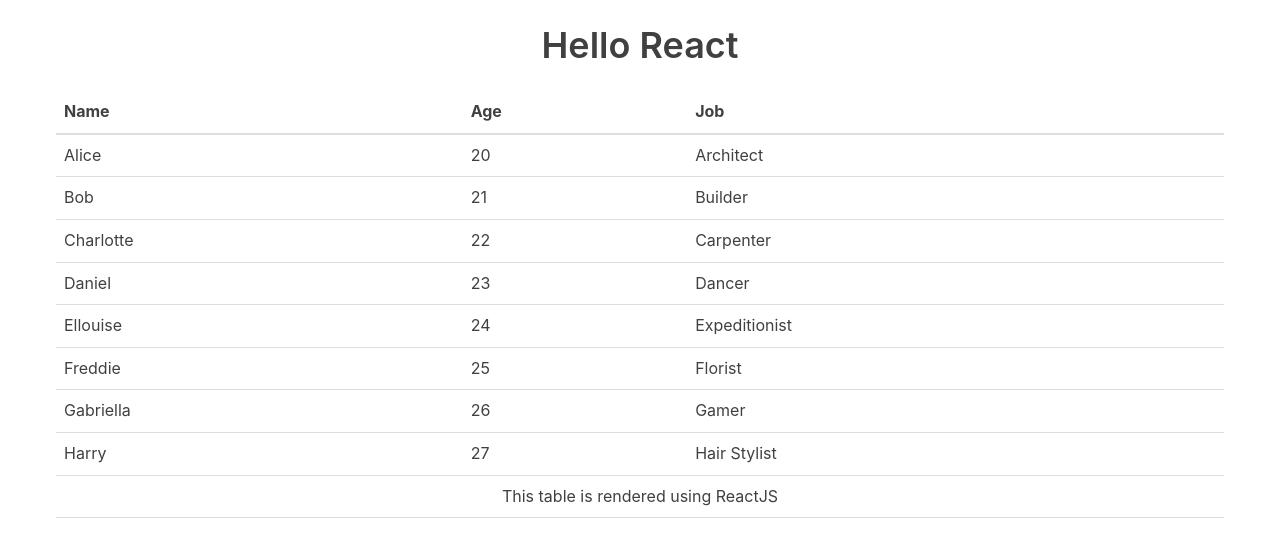
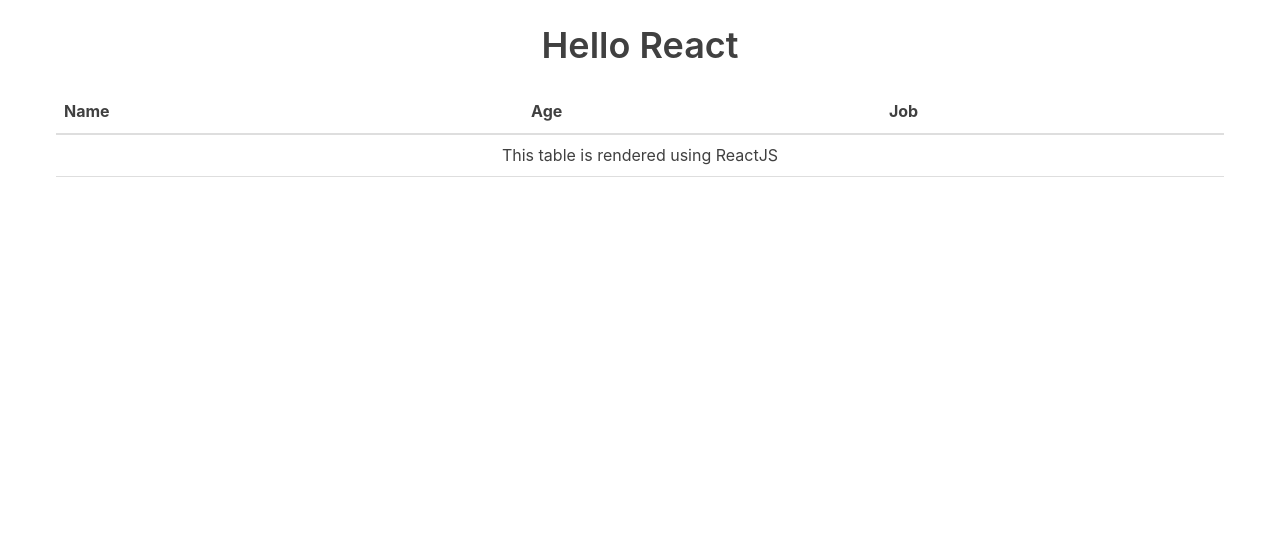
Before and after one commit to lyndonpanton/react-table, a React (Create React App) app: page / in a window 1280 px wide. Shown: the top 544 px of the page. Built offline with nearby package versions, Linux system fonts and the light colour scheme.

Commit message:
returned empty tbody element

```diff
--- a/src/TableBody.js
+++ b/src/TableBody.js
@@ -4,89 +4,48 @@ class TableBody extends React.Component {
 	render() {
 		const people = [
 			{
-				name: "Alice",
-				age: 20,
-				job: "Architect"
+				"name": "Alice",
+				"age": 20,
+				"job": "Architect"
 			},
 			{
-				name: "Bob",
-				age: 21,
-				job: "Builder"
+				"name": "Bob",
+				"age": 21,
+				"job": "Builder"
 			},
 			{
-				name: "Charlotte",
-				age: 22,
-				job: "Carpenter"
+				"name": "Charlotte",
+				"age": 22,
+				"job": "Carpenter"
 			},
 			{
-				name: "Daniel",
-				age: 23,
-				job: "Dancer"
+				"name": "Daniel",
+				"age": 23,
+				"job": "Dancer"
 			},
 			{
-				name: "Ellouise",
-				age: 24,
-				job: "Expeditionist"
+				"name": "Ellouise",
+				"age": 24,
+				"job": "Expeditionist"
 			},
 			{
-				name: "Freddie",
-				age: 25,
-				job: "Florist"
+				"name": "Freddie",
+				"age": 25,
+				"job": "Florist"
 			},
 			{
-				name: "Gabriella",
-				age: 26,
-				job: "Gamer"
+				"name": "Gabriella",
+				"age": 26,
+				"job": "Gamer"
 			},
 			{
-				name: "Harry",
-				age: 27,
-				job: "Hair Stylist"
+				"name": "Harry",
+				"age": 27,
+				"job": "Hair Stylist"
 			}
 		];
 		return (
-			<tbody>
-				<tr>
-					<td>Alice</td>
-					<td>20</td>
-					<td>Architect</td>
-				</tr>
-				<tr>
-					<td>Bob</td>
-					<td>21</td>
-					<td>Builder</td>
-				</tr>
-				<tr>
-					<td>Charlotte</td>
-					<td>22</td>
-					<td>Carpenter</td>
-				</tr>
-				<tr>
-					<td>Daniel</td>
-					<td>23</td>
-					<td>Dancer</td>
-				</tr>
-				<tr>
-					<td>Ellouise</td>
-					<td>24</td>
-					<td>Expeditionist</td>
-				</tr>
-				<tr>
-					<td>Freddie</td>
-					<td>25</td>
-					<td>Florist</td>
-				</tr>
-				<tr>
-					<td>Gabriella</td>
-					<td>26</td>
-					<td>Gamer</td>
-				</tr>
-				<tr>
-					<td>Harry</td>
-					<td>27</td>
-					<td>Hair Stylist</td>
-				</tr>
-			</tbody>
+			<tbody />
 		);
 	}
 }
```
